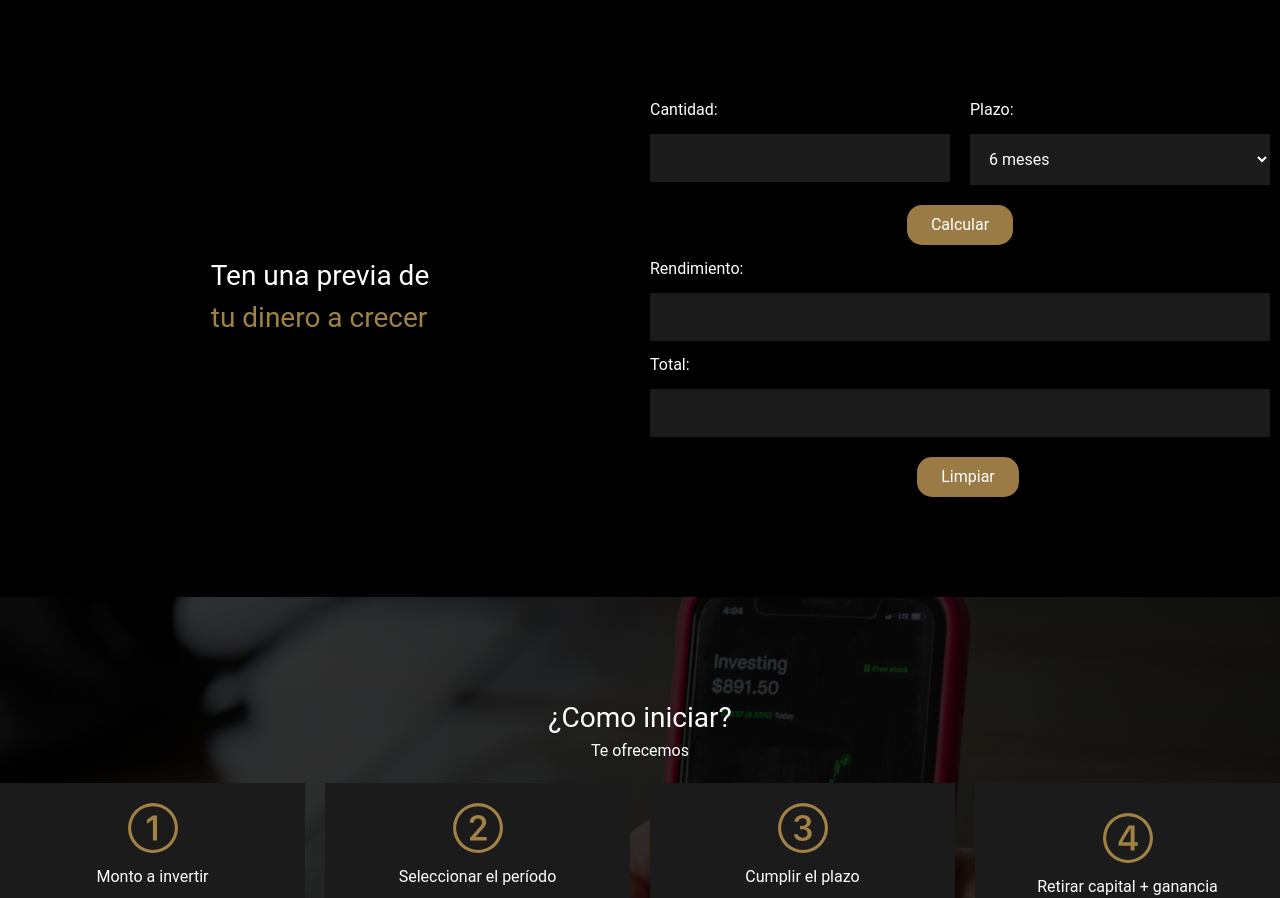
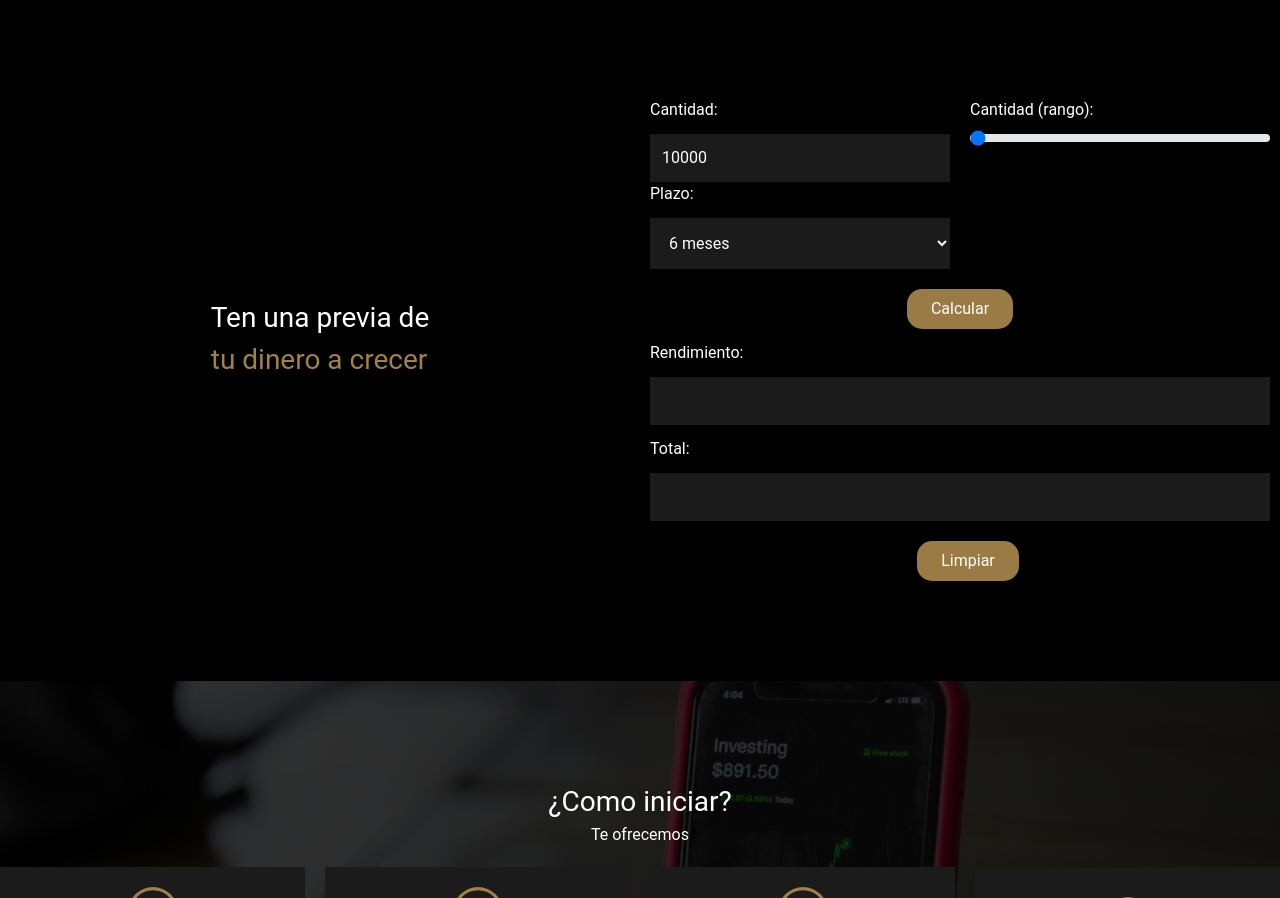
Before and after one commit to AngelLuna17-code/CRESSER-CAPITAL, a React (Create React App) app: page / in a window 1280 px wide. Shown: the part 2223-3121 px from the top of the page. Built offline with nearby package versions, Linux system fonts and the light colour scheme.

Commit message:
agregado rango a la calculadora

```diff
--- a/src/components/Calculadora.jsx
+++ b/src/components/Calculadora.jsx
@@ -2,7 +2,7 @@ import React, { useState } from 'react';
 import Swal from 'sweetalert2';
 
 const Calculadora = () => {
-    const [amount, setAmount] = useState('');
+    const [amount, setAmount] = useState('10000'); // Set initial amount to '10000'
     const [term, setTerm] = useState('6');
     const [yieldAmount, setYieldAmount] = useState('');
     const [totalAmount, setTotalAmount] = useState('');
@@ -38,7 +38,7 @@ const Calculadora = () => {
     };
 
     const handleClear = () => {
-        setAmount('');
+        setAmount('10000'); // Reset amount to '10000'
         setYieldAmount('');
         setTotalAmount('');
         setCleaned(false);
@@ -70,16 +70,31 @@ const Calculadora = () => {
                                     onChange={(e) => setAmount(e.target.value)}
                                 />
                             </div>
-                            {/* Cantidad */}
+                            {/* Range Input */}
+                            <div className='px-[10px]'>
+                                <label htmlFor="rangeAmount">Cantidad (rango):</label>
+                                <br />
+                                <input
+                                    type="range"
+                                    id="rangeAmount"
+                                    className='w-full h-2 bg-gray-200 rounded-lg appearance-none cursor-pointer mt-3'
+                                    min="10000"
+                                    max="100000"
+                                    step="10000"
+                                    value={amount}
+                                    onChange={(e) => setAmount(e.target.value)}
+                                />
+                            </div>
+                            {/* Range Input */}
                             {/* Plazo */}
                             <div className='px-[10px]'>
                                 <label htmlFor="term">Plazo:</label>
                                 <br />
-                                <select className='w-full p-[15px] bg-[#1b1b1b] hover:bg-[#2c2a2a] mt-3'
+                                <select
+                                    className='w-full p-[15px] bg-[#1b1b1b] hover:bg-[#2c2a2a] mt-3'
                                     id="term"
                                     value={term}
-                                    onChange={(e) =>
-                                        setTerm(e.target.value)}
+                                    onChange={(e) => setTerm(e.target.value)}
                                 >
                                     <option value="6">6 meses</option>
                                     <option value="12">12 meses</option>
```
